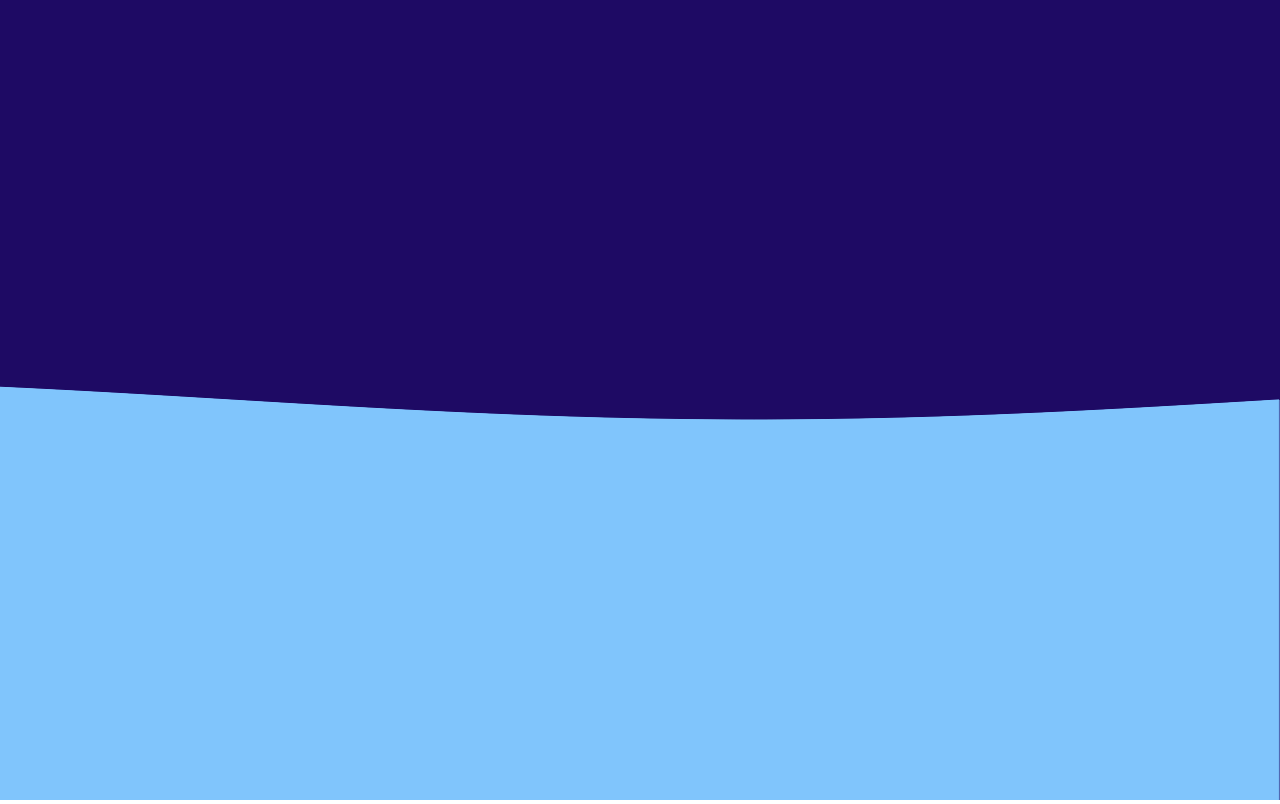
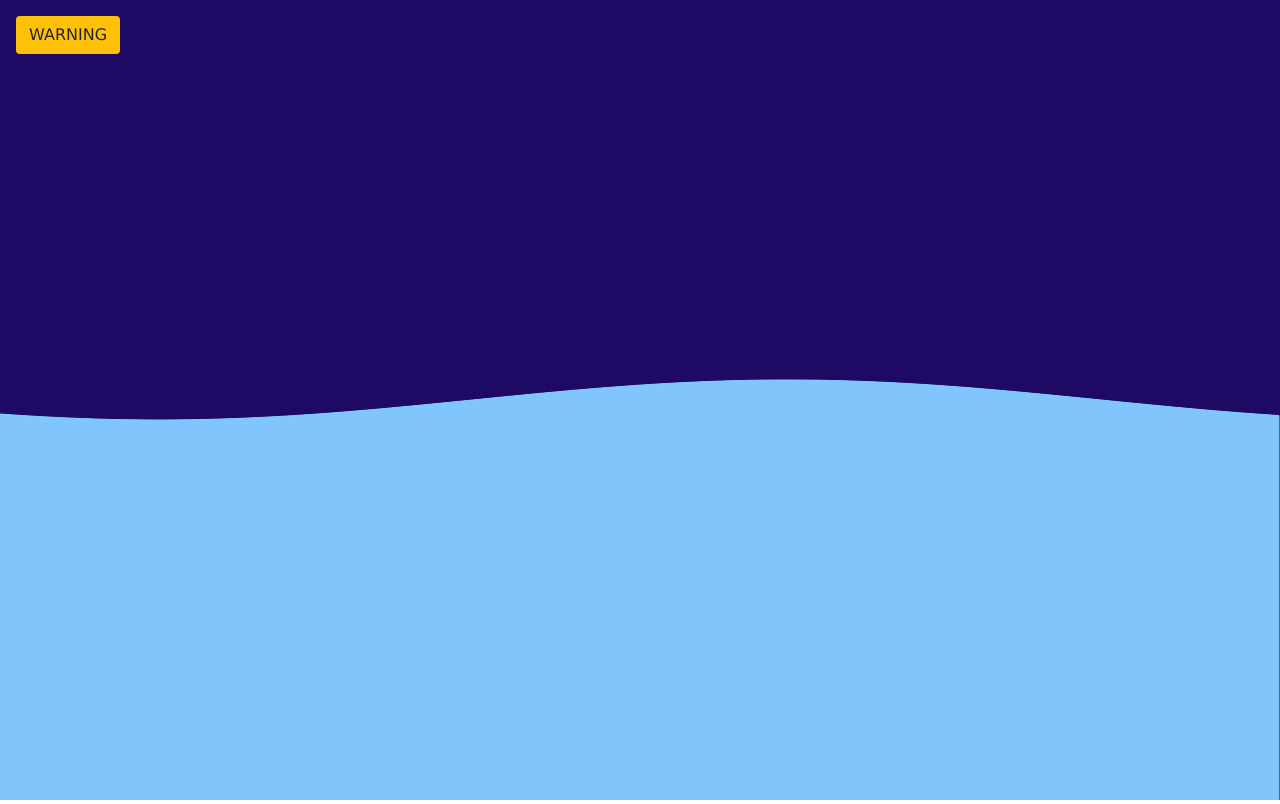
Before and after one commit to LaloFl/waves-js, a website: page src/index.html in a window 1280 px wide. Drawn offline with nearby package versions, Linux system fonts and the light colour scheme; animation ran at ten frames a second.

Commit message:
added bootstrap

```diff
--- a/package.json
+++ b/package.json
@@ -8,5 +8,8 @@
   },
   "keywords": [],
   "author": "",
-  "license": "ISC"
+  "license": "ISC",
+  "dependencies": {
+    "bootstrap": "^5.0.2"
+  }
 }
--- a/src/canvas.js
+++ b/src/canvas.js
@@ -5,9 +5,9 @@ let c = canvas.getContext('2d');
 
 let x, y;
 let amp = 20;
-let freq = 0.003;
+let freq = 0.005;
 let transfer = 0;
-let transferFreq = 0.05;
+let transferFreq = 0.08;
 
 window.addEventListener('resize', () => {
     canvas.width = window.innerWidth;
@@ -18,6 +18,10 @@ canvas.addEventListener('mousemove', (e) => {
     x = e.x;
     y = e.y;
 })
+
+function boost() {
+    amp += 5;
+}
 
 function drawLine(x, y, endX, endY) {
     c.beginPath();
@@ -41,8 +45,10 @@ function draw() {
     c.moveTo(0, y)
     for(let i = 0; i < canvas.width; i++) {
         c.strokeStyle = 'rgba(130, 200, 255)';
+
         c.lineTo(i, (canvas.height / 2) + Math.sin(-i*freq + transfer) * amp);
         c.stroke();
+        c.shadowBlur = 0;
         drawLine(i, (canvas.height / 2) + Math.sin(-i*freq + transfer) * amp, i, canvas.height)
     }
     c.closePath();
--- a/src/index.html
+++ b/src/index.html
@@ -1,19 +1,23 @@
 <!DOCTYPE html>
 <html lang="en">
 <head>
-    <style>
-        body {
-            margin: 0;
-            height: 100vh;
-        }
-    </style>
+    <link rel="stylesheet" href="../node_modules/bootstrap/dist/css/bootstrap.min.css">
+    <link rel="stylesheet" href="./styles.css">
+
     <meta charset="UTF-8">
     <meta http-equiv="X-UA-Compatible" content="IE=edge">
     <meta name="viewport" content="width=device-width, initial-scale=1.0">
     <title>Document</title>
 </head>
 <body>
+    <div class="content">
+        <button type="button"
+        class="btn bg-warning shadow-3 font-weight-bold m-3"
+        onclick="boost()">
+        WARNING</button>
+    </div>
     <canvas id='canvas'></canvas>
+
     <script src="./canvas.js"></script>
 </body>
 </html>
--- /dev/null
+++ b/src/styles.css
@@ -0,0 +1,11 @@
+canvas {
+    position: fixed;
+    top: 0;
+    left: 0;
+}
+.content {
+    position: relative;
+    z-index: 1;
+    width: 100vh;
+    font-family: 'Lucida Sans', 'Lucida Sans Regular', 'Lucida Grande', 'Lucida Sans Unicode', Geneva, Verdana, sans-serif;
+}
```
Also changed, not shown: 1 other file.
